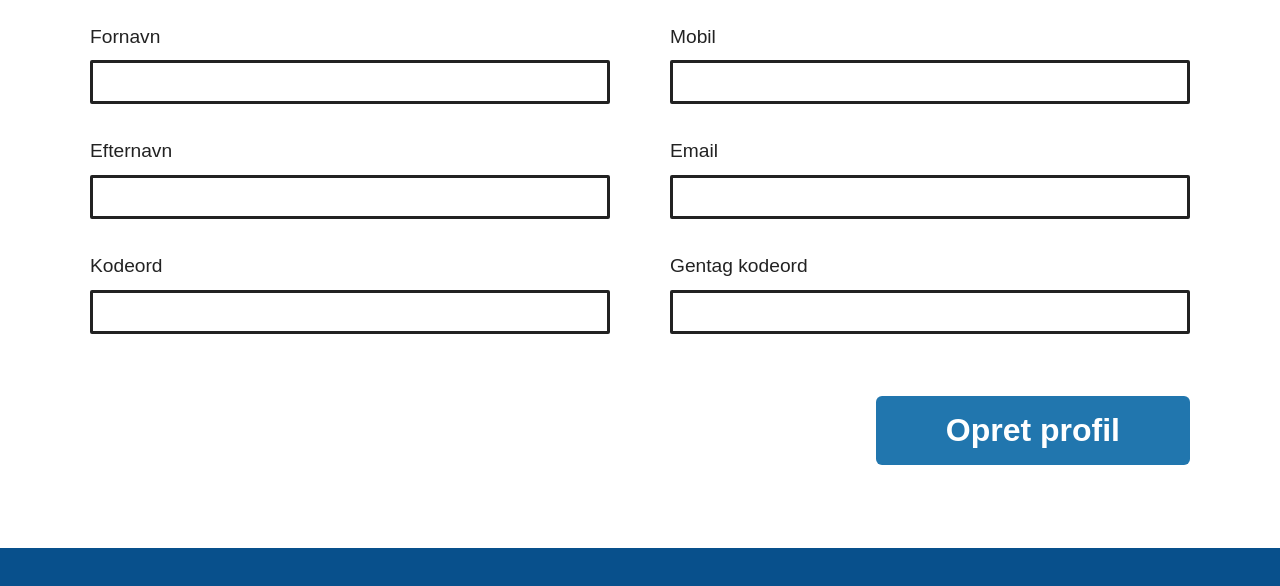
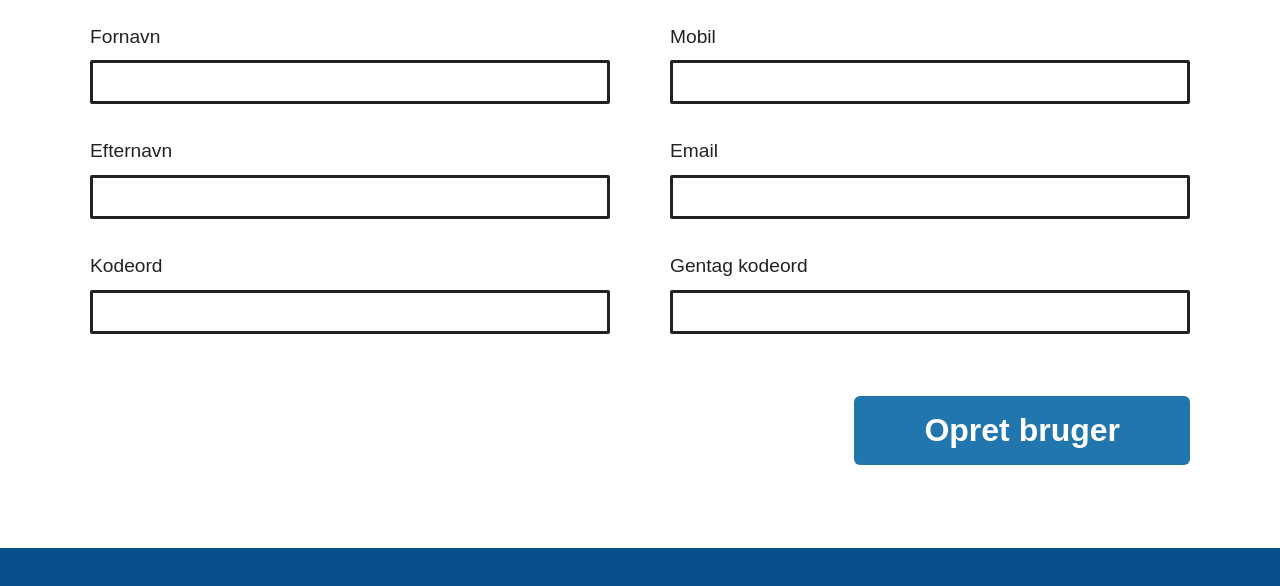
Before and after one commit to LilleCerebellum/Design-Build, a plain HTML site: page signup.html in a window 1280 px wide. Shown: the part 212-798 px from the top of the page. Drawn offline with Linux system fonts and the light colour scheme; files that its build step writes are made by us from their sources; files whose address does not match are found by name.

Commit message:
Update signup.html
Ændret opret kanppen fra "opret profil" til "opret bruger"

```diff
--- a/signup.html
+++ b/signup.html
@@ -43,7 +43,7 @@
                     <input type="password" id="signup-password-repeat" name="signup-password-repeat" required>
                 </div>
             </div>
-            <button class="signup-submit-btn" type="submit">Opret profil</button>
+            <button class="signup-submit-btn" type="submit">Opret bruger</button>
         </form>
     </div>
     <div class="footer"></div>
```
